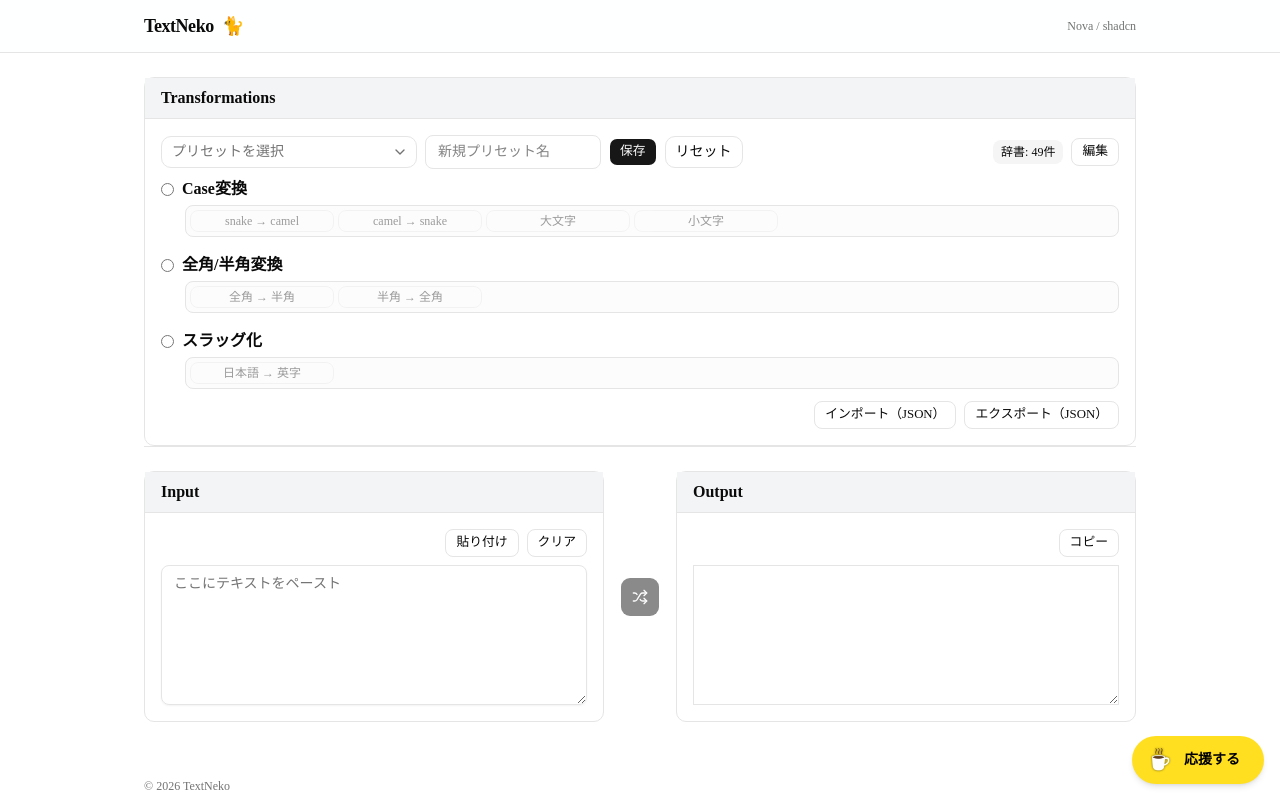
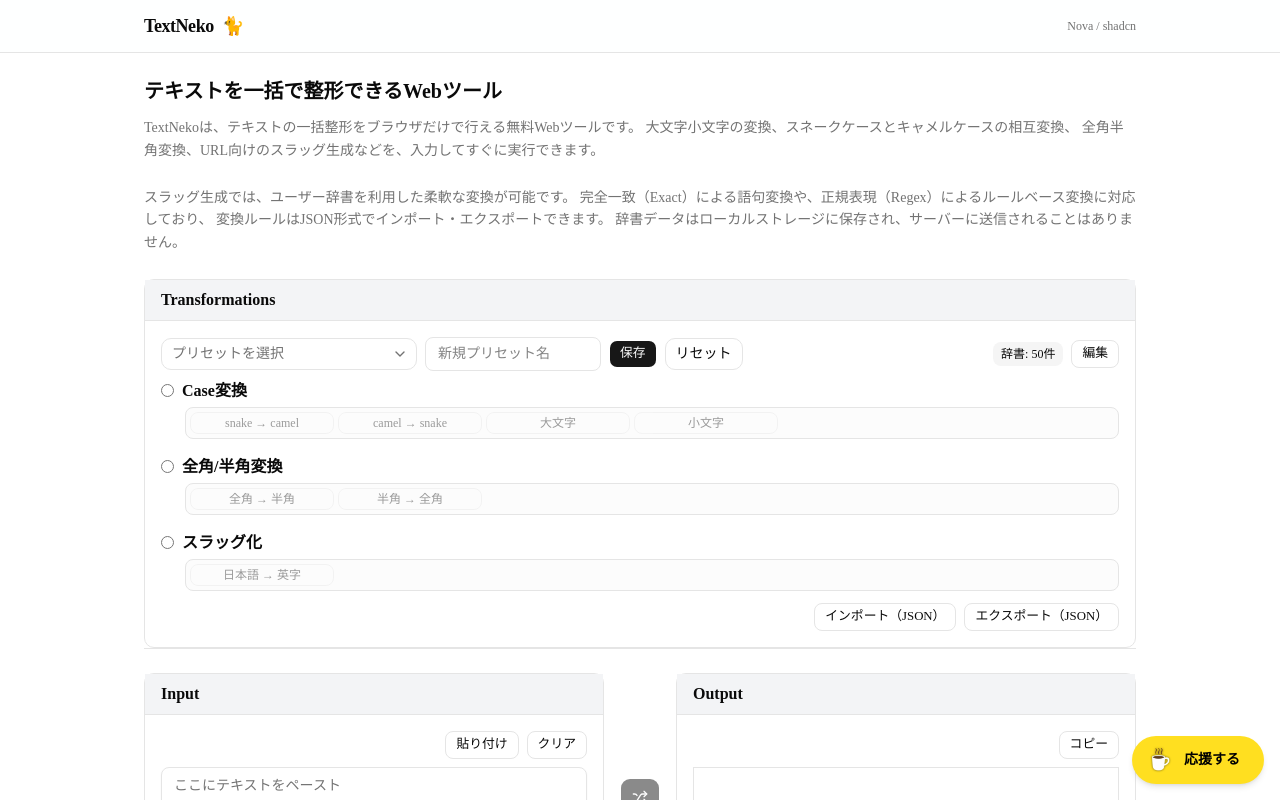
Before and after one commit to nacodea/TextNeko, a Next.js app: page / in a window 1280 px wide. Shown: the top 800 px of the page. Built offline with nearby package versions, Linux system fonts and the light colour scheme.

Commit message:
ツール説明文追加

```diff
--- a/src/app/layout.tsx
+++ b/src/app/layout.tsx
@@ -33,9 +33,11 @@ const localSans = localFont({
 });
 
 export const metadata: Metadata = {
-  title: "TextNeko | テキスト一括整形",
+  metadataBase: new URL("https://text-neko.vercel.app"),
+  title:
+    "TextNeko｜テキスト一括整形ツール（大文字小文字・スネーク⇄キャメル変換）",
   description:
-    "大文字/小文字、スネーク⇄キャメル、全角半角、スラッグ化などを一括実行",
+    "TextNekoは、テキストの大文字小文字変換、スネークケース⇄キャメルケース変換、全角半角変換、スラッグ化などを一括で行える無料Webツールです。",
 };
 
 export default function RootLayout({
@@ -50,9 +52,9 @@ export default function RootLayout({
           <div className="min-h-dvh">
             <header className="border-b bg-background/60 backdrop-blur supports-backdrop-filter:bg-background/50">
               <div className="mx-auto max-w-5xl px-4 py-3 flex items-center justify-between">
-                <h1 className="text-lg font-semibold tracking-tight">
+                <div className="text-lg font-semibold tracking-tight">
                   TextNeko <span className="ml-1">🐈</span>
-                </h1>
+                </div>
                 <nav className="text-xs text-muted-foreground">
                   Nova / shadcn
                 </nav>
--- a/src/app/page.tsx
+++ b/src/app/page.tsx
@@ -105,7 +105,24 @@ export default function Page() {
 
   return (
     <>
-      <div className="sticky top-0 z-10 bg-background/80 backdrop-blur border-b">
+      <h1 className="text-xl font-bold mb-3">
+        テキストを一括で整形できるWebツール
+      </h1>
+
+      <p className="text-sm text-muted-foreground mb-6 leading-relaxed">
+        TextNekoは、テキストの一括整形をブラウザだけで行える無料Webツールです。
+        大文字小文字の変換、スネークケースとキャメルケースの相互変換、
+        全角半角変換、URL向けのスラッグ生成などを、入力してすぐに実行できます。
+      </p>
+
+      <p className="text-sm text-muted-foreground mb-6 leading-relaxed">
+        スラッグ生成では、ユーザー辞書を利用した柔軟な変換が可能です。
+        完全一致（Exact）による語句変換や、正規表現（Regex）によるルールベース変換に対応しており、
+        変換ルールはJSON形式でインポート・エクスポートできます。
+        辞書データはローカルストレージに保存され、サーバーに送信されることはありません。
+      </p>
+
+      <div className="bg-background/80 backdrop-blur border-b">
         {/* 変換オプション */}
         <TransformPanel title="Transformations">
           {/* プリセット列 */}
--- a/src/lib/dictionaries/defaults.ts
+++ b/src/lib/dictionaries/defaults.ts
@@ -1,6 +1,7 @@
 /** 日本語→英語 用語辞書（優先度: 完全一致 > 正規表現） */
 export const JA_EN_EXACT_DEFAULT: Record<string, string> = {
   テスト: "test",
+  システム: "system",
   試験: "test",
   検証: "validation",
   検査: "inspection",
```
